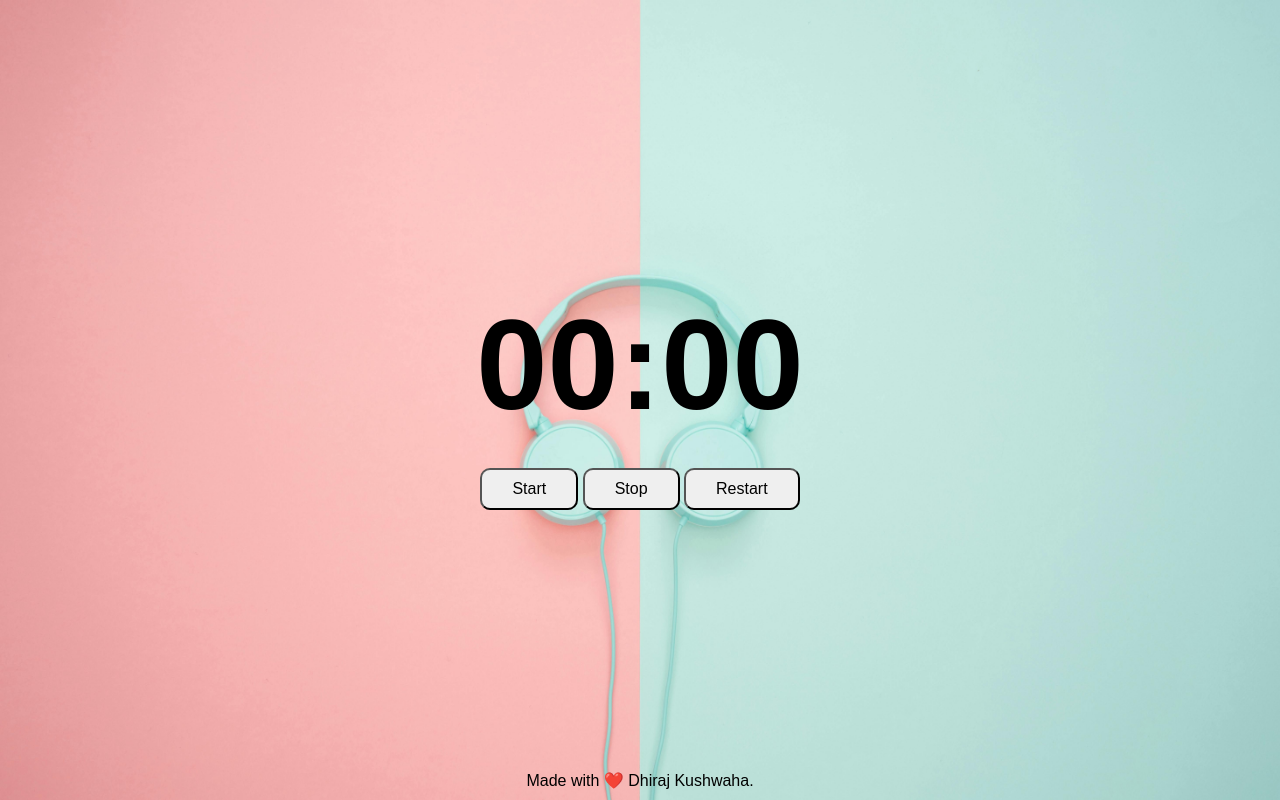
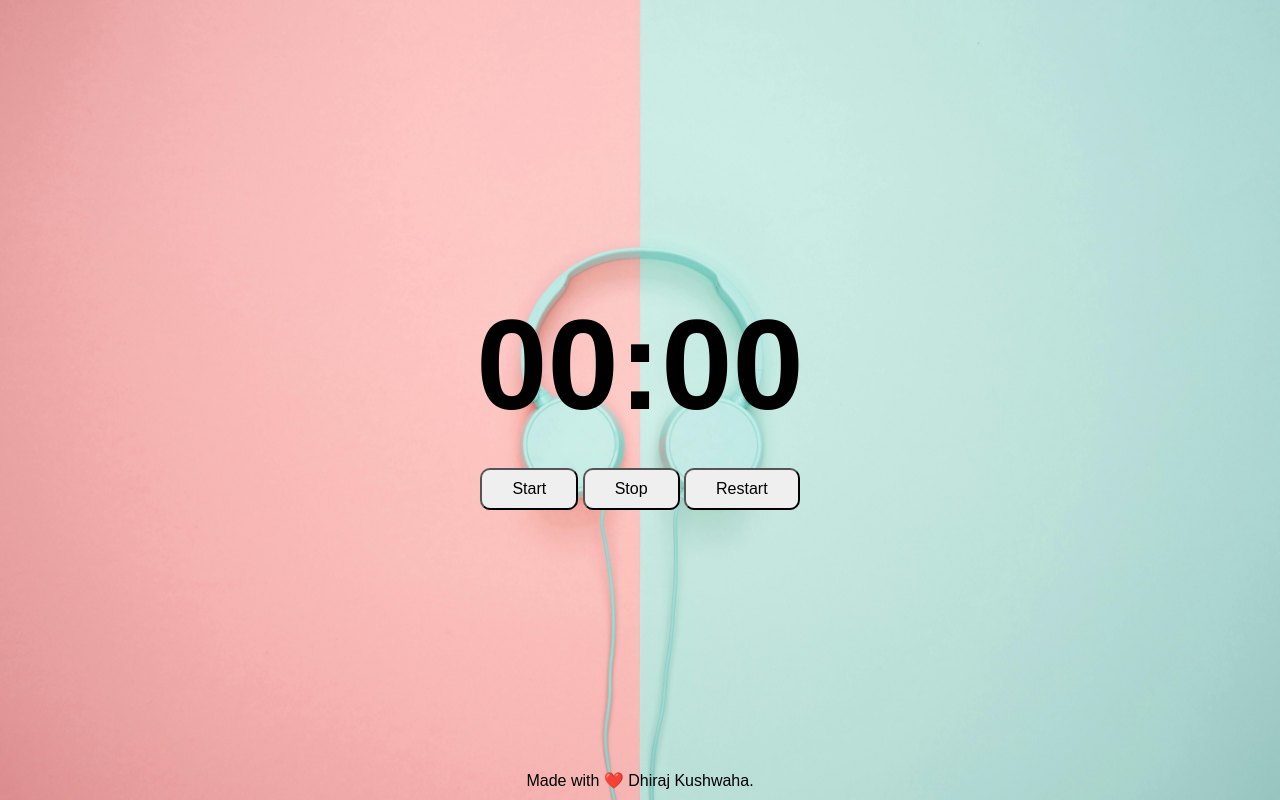
Before and after one commit to Dhirajkushwaha3/timer, a plain HTML site: page index.html in a window 1280 px wide. Drawn offline with Linux system fonts and the light colour scheme.

Commit message:
Update style.css

```diff
--- a/style.css
+++ b/style.css
@@ -3,10 +3,13 @@ body{
   display: flex;
   justify-content: center;
   align-items: center;
+  width: 100%;
   height: 100vh;
   margin: 0;
+ padding: 0;
  background-image: url(./watch.jpg);
  background-size: cover;
+background-position: center;
 }
 .timer{
   text-align: center;
```
